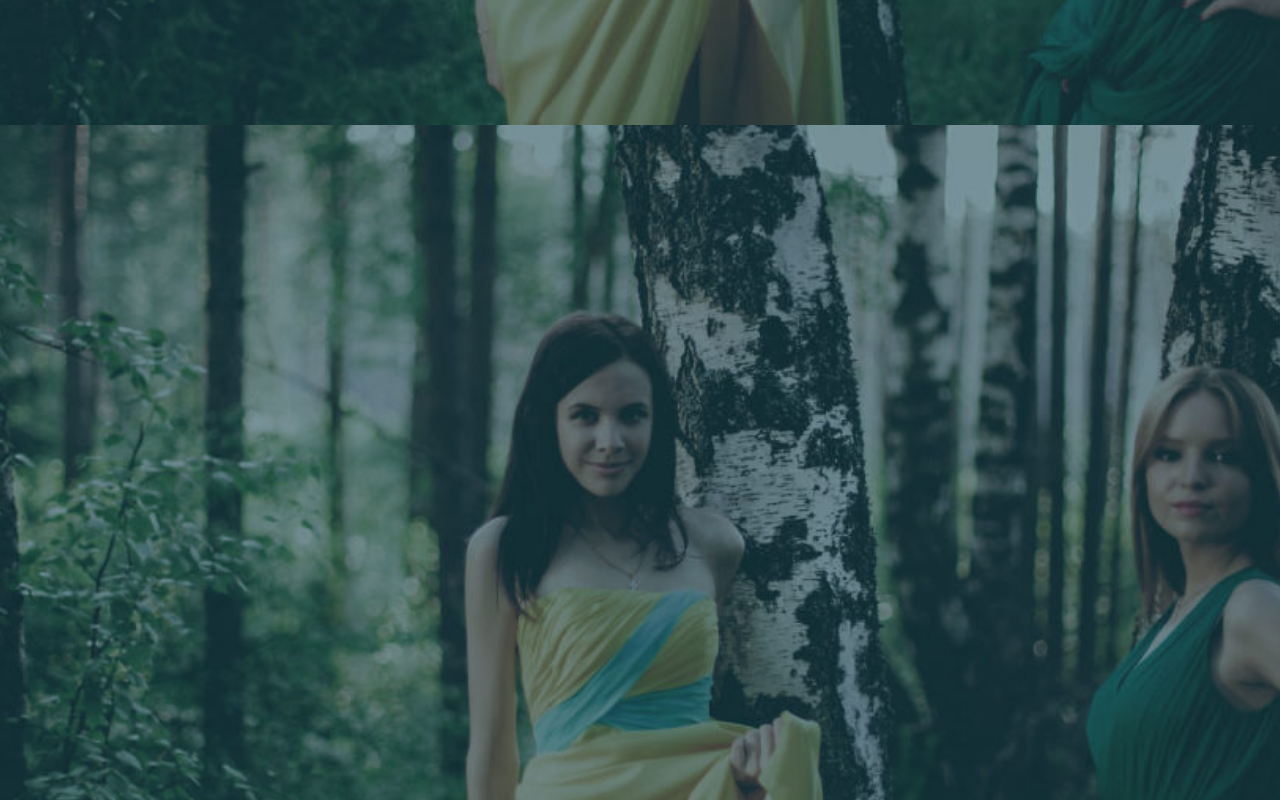
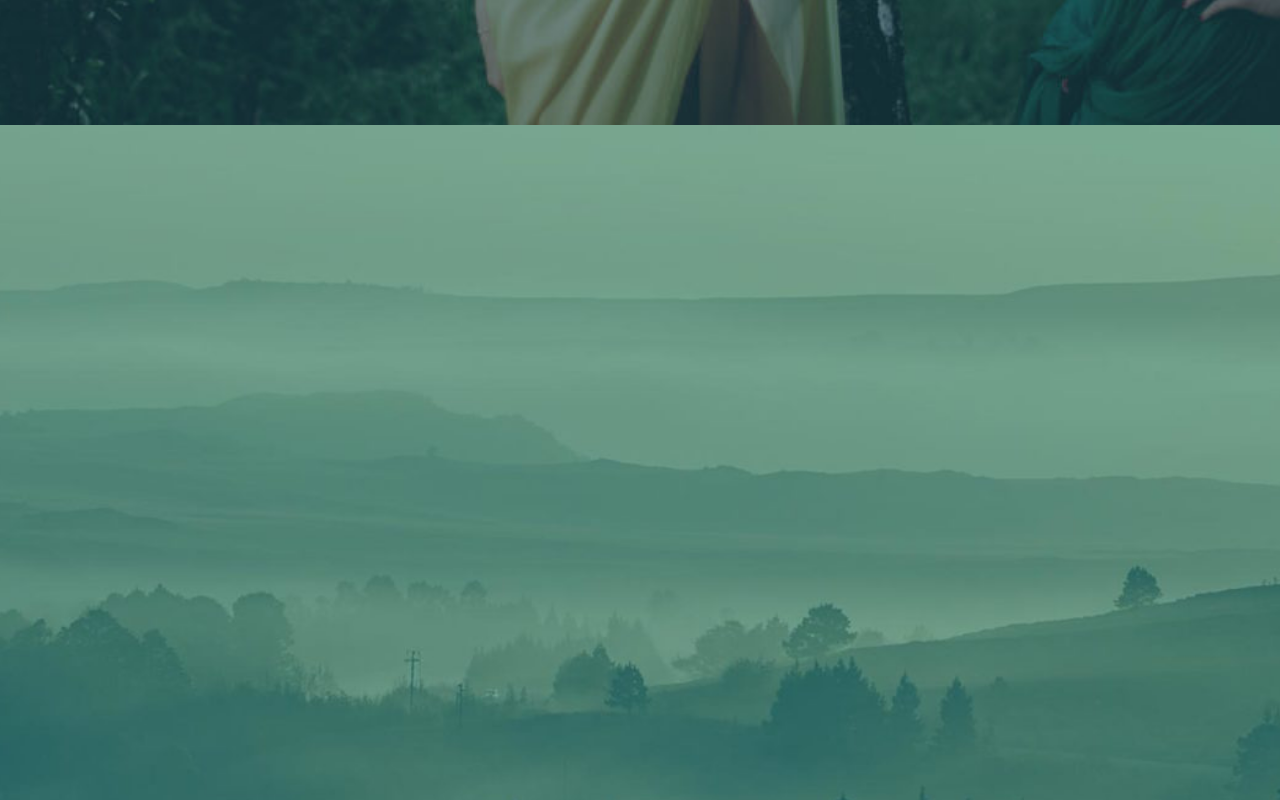
Before and after one commit to aayushsaini4141/ohshooot, a Next.js app: page / in a window 1280 px wide. Shown: the part 820-1620 px from the top of the page. Built offline with nearby package versions, Linux system fonts and the light colour scheme.

Commit message:
fixing bg banner of header

```diff
--- a/app/Background.tsx
+++ b/app/Background.tsx
@@ -4,7 +4,7 @@ import Image from 'next/image';
 export const Background = () => {
   return (
     <>
-    <div className="banner max-w-full bg-banner-bg">
+    <div className="banner max-w-full bg-banner">
       </div>
     <div className="banner max-w-full bg-banner1">
       </div>
--- a/app/Header.tsx
+++ b/app/Header.tsx
@@ -11,7 +11,7 @@ const Header: React.FC = () => {
 
   return (
     <>
-      <div className="bg-img bg-banner-bg fixed top-0 w-full">
+      <div className="bg-img bg-background fixed top-0 w-full">
         <div className="fixed top-0 z-10 flex flex-1 justify-between items-center h-20 w-full border-b-2 border-gray-500 px-4 lg:px-20 xl:px-60">
           <div className="text-white font-black text-3xl md:w-full md:text-center lg:text-left lg:w-auto lg:mr-10 xl:mr-0 xl:ml-[-10px]">
             <h2>OhShooot</h2>
--- a/tailwind.config.ts
+++ b/tailwind.config.ts
@@ -9,7 +9,7 @@ const config: Config = {
   theme: {
     extend: {
       backgroundImage: {
-        'banner-bg': "url('/images/bg-img1.jpg')",
+        'background': "url('/images/bg-img1.jpg')",
         'banner': "url('/images/bg-img2.jpg')",
         'banner1': "url('/images/bg-img3.jpg')",
         'banner2': "url('/images/bg-img4.jpg')",
```
